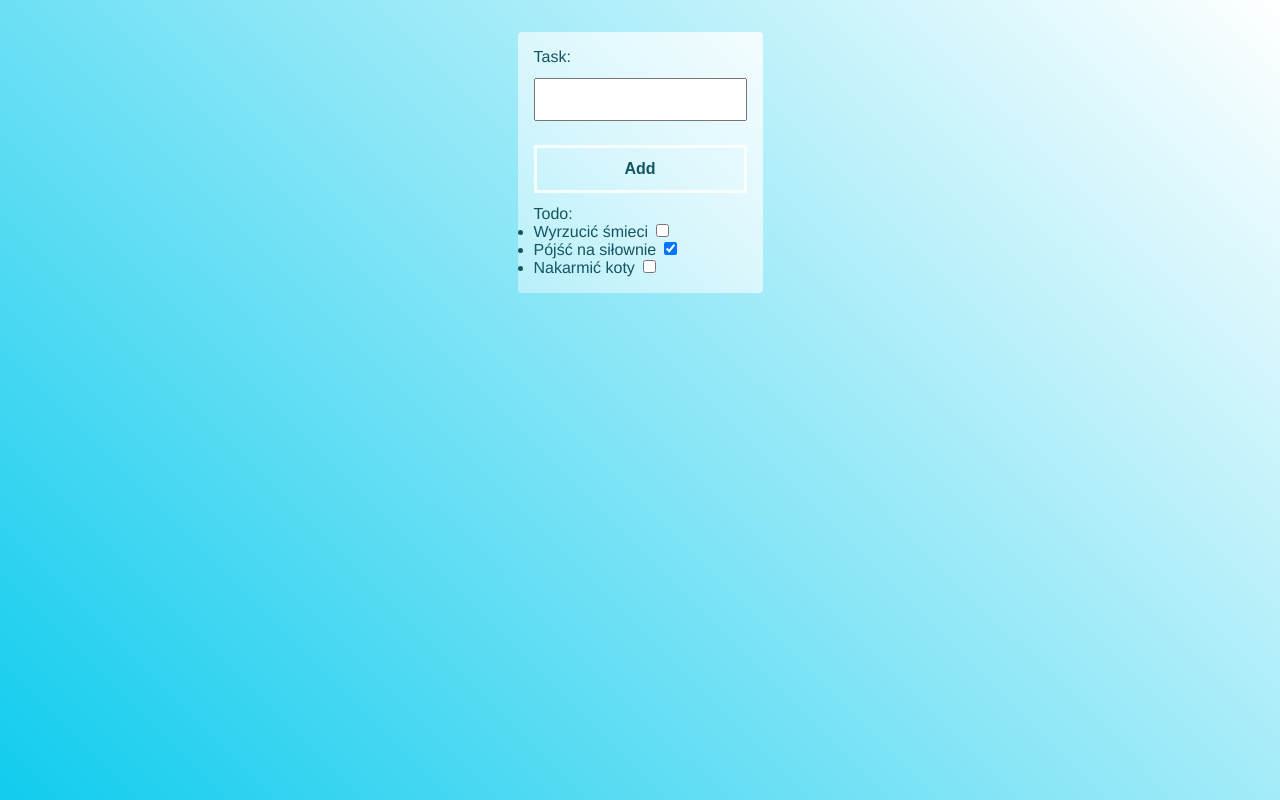
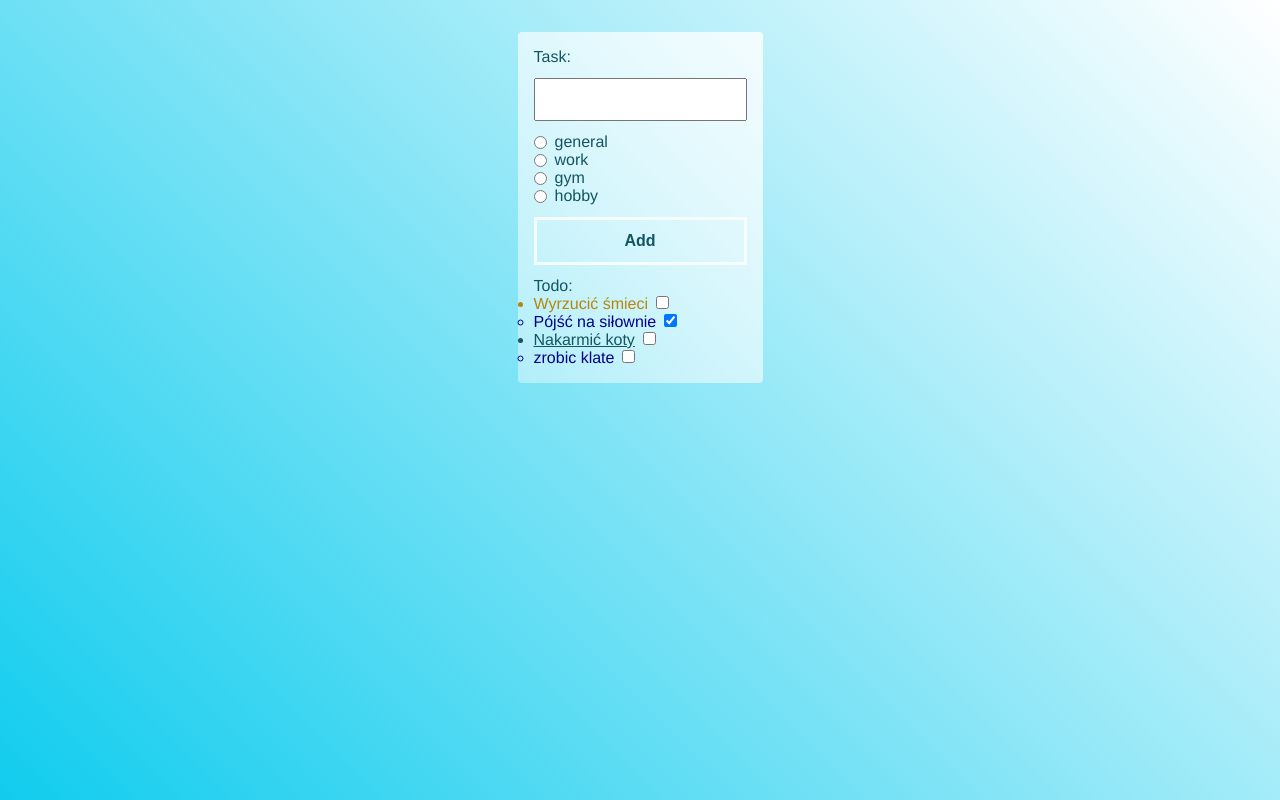
Before and after one commit to WasilewskiMarcin/learning-typeS, a website with bundled scripts: page index.html in a window 1280 px wide. Built offline with nearby package versions, Linux system fonts and the light colour scheme.

Commit message:
first interface

```diff
--- a/index.html
+++ b/index.html
@@ -15,6 +15,24 @@
     <form class="container">
         <label for="name">Task:</label>
         <input type="text" id="name" />
+        <ul class="categories">
+            <li>
+                <input type="radio" name="category" value="general" id="category-general">
+                <label for="category-general">general</label>
+            </li>
+            <li>
+                <input type="radio" name="category" value="work" id="category-work">
+                <label for="category-general">work</label>
+            </li>
+            <li>
+                <input type="radio" name="category" value="gym" id="category-gym">
+                <label for="category-general">gym</label>
+            </li>
+            <li>
+                <input type="radio" name="category" value="hobby" id="category-hobby">
+                <label for="category-general">hobby</label>
+            </li>
+        </ul>
         <button>Add</button>
         <p>Todo:</p>
         <ul class="tasks">
--- a/src/app.ts
+++ b/src/app.ts
@@ -7,51 +7,65 @@
 // Pójść na siłownie
 // Nakarmić koty
 // Wyrzucić śmieci
-const tasksContainerElement :HTMLElement = document.querySelector(".tasks")!;
-const tasksNameInputElement :HTMLInputElement = document.querySelector("#name")!;
-const addBtnElement :HTMLButtonElement = document.querySelector("button")!;
+const tasksContainerElement: HTMLElement = document.querySelector('.tasks')!
+const tasksNameInputElement: HTMLInputElement = document.querySelector('#name')!
+const addBtnElement: HTMLButtonElement = document.querySelector('button')!
 
 // const task ={
 //     name: "wyrzucić śmieci",
 //     isDone: false,
 // }
-const tasks: {name: string; isDone: boolean}[] = [{name:" Wyrzucić śmieci", isDone: false}, {name:"Pójść na siłownie", isDone:true}, {name: "Nakarmić koty", isDone: false}];
 
-const render= () => {
-    tasksContainerElement.innerHTML = ""; // czyszczenie kontenera z poprzednich elementów
-    tasks.forEach((task, index)=>{
+interface Task {
+	name: string
+	isDone: boolean
+	category?: string
+}
 
 
-        const taskElement: HTMLElement = document.createElement("li");
-        const id = `task-${index}`;
-        const labelElement: HTMLLabelElement = document.createElement("label");
-        labelElement.innerText = task.name;
-        labelElement.setAttribute("for", id);
+const categories: string[] = ['general', 'work', 'gym', 'hobby']
+const tasks: Task[] = [
+	{ name: ' Wyrzucić śmieci', isDone: false, category: 'hobby' },
+	{ name: 'Pójść na siłownie', isDone: true, category: 'gym' },
+	{ name: 'Nakarmić koty', isDone: false, category: 'work' },
+]
 
-        const checkboxElement: HTMLInputElement = document.createElement("input");
-        checkboxElement.type = "checkbox";
-        checkboxElement.name = task.name;
-        checkboxElement.id = id;
-        checkboxElement.checked = task.isDone;
-        checkboxElement.addEventListener("change", () => {
-            task.isDone = !task.isDone; // zmiana stanu zadania
-        });
+const render = () => {
+	tasksContainerElement.innerHTML = '' // czyszczenie kontenera z poprzednich elementów
+	tasks.forEach((task, index) => {
+		const taskElement: HTMLElement = document.createElement('li')
+		if (task.category) {
+			taskElement.classList.add(task.category)
+		}
+		const id = `task-${index}`
+		const labelElement: HTMLLabelElement = document.createElement('label')
+		labelElement.innerText = task.name
+		labelElement.setAttribute('for', id)
 
-        taskElement.appendChild(labelElement);
-        taskElement.appendChild(checkboxElement);
-        tasksContainerElement.appendChild(taskElement);
-    });
-};
+		const checkboxElement: HTMLInputElement = document.createElement('input')
+		checkboxElement.type = 'checkbox'
+		checkboxElement.name = task.name
+		checkboxElement.id = id
+		checkboxElement.checked = task.isDone
+		checkboxElement.addEventListener('change', () => {
+			task.isDone = !task.isDone // zmiana stanu zadania
+		})
 
-const addTask = (taskName) => {
-    tasks.push({name: taskName, isDone: false});
-};
+		taskElement.appendChild(labelElement)
+		taskElement.appendChild(checkboxElement)
+		tasksContainerElement.appendChild(taskElement)
+	})
+}
 
-addBtnElement.addEventListener("click", (event : Event) => {
-    event.preventDefault(); // zapobiega przeładowaniu strony (wysłaniu formularza);
-    addTask(tasksNameInputElement.value);
-    render();
+const addTask = (task: Task) => {
+	tasks.push(task)
+}
 
-});
+addBtnElement.addEventListener('click', (event: Event) => {
+	event.preventDefault() // zapobiega przeładowaniu strony (wysłaniu formularza);
+	addTask({ name: tasksNameInputElement.value, isDone: false })
+	render()
+})
 
-render();
+addTask({ name: 'zrobic klate', isDone: false, category:"gym" })
+render()
```
Also changed, not shown: dist/app.js.
